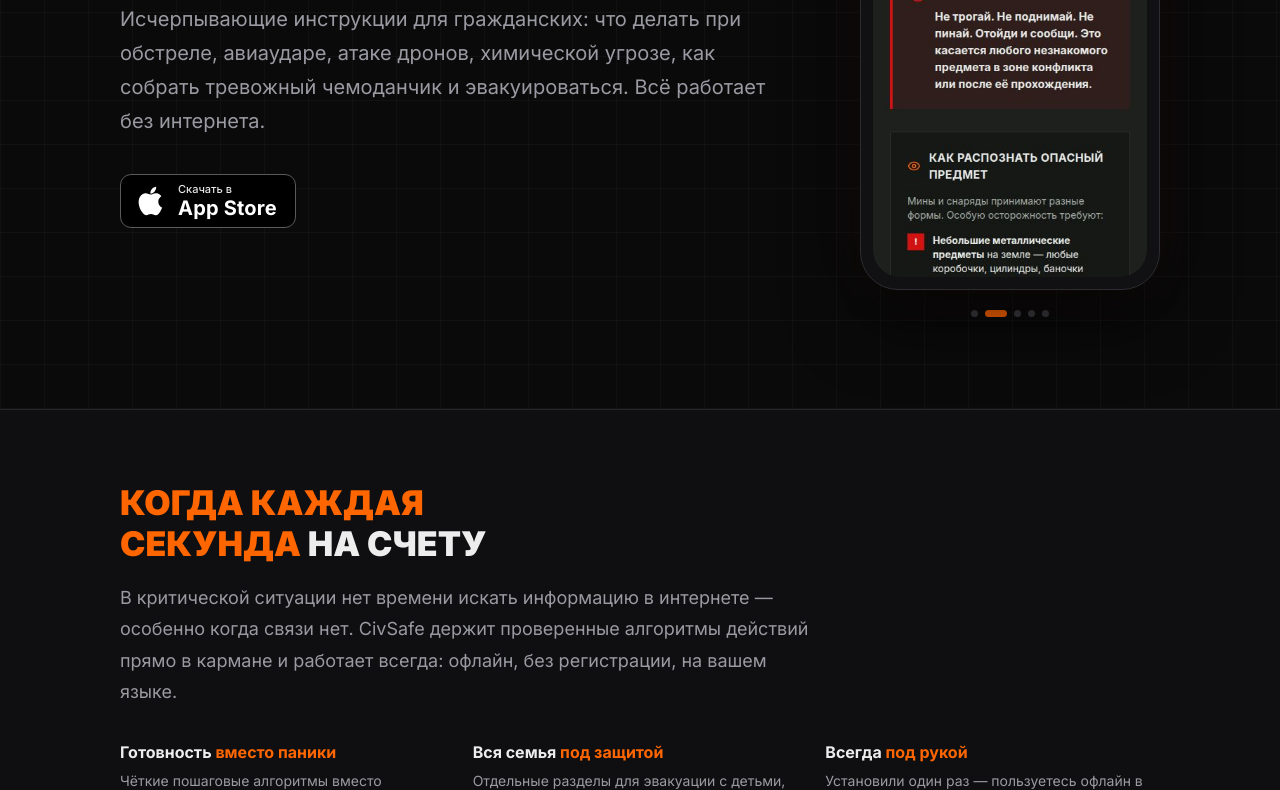
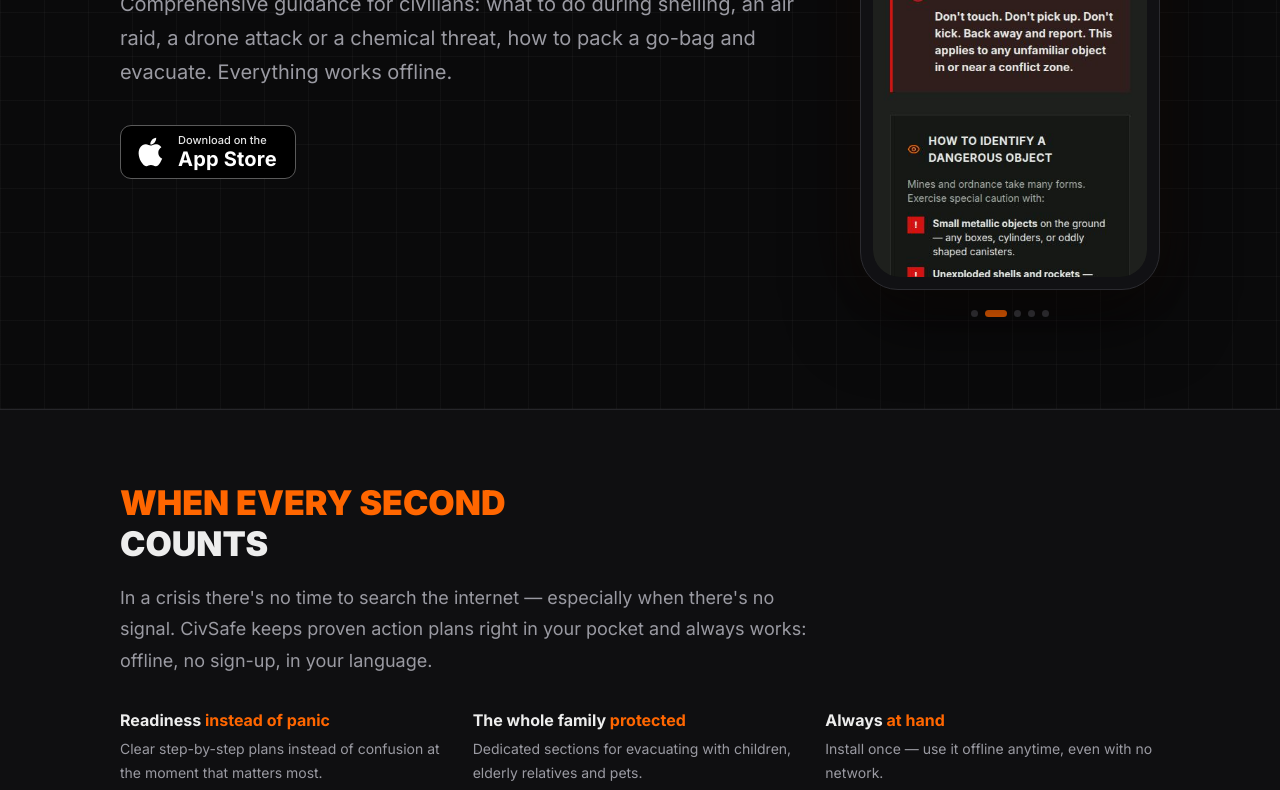
Before and after one commit to mediabuyer529-cpu/civsafe, a plain HTML site: page index.html in a window 1280 px wide. Shown: the part 474-1264 px from the top of the page. Drawn offline with Linux system fonts and the light colour scheme.

Commit message:
Add files via upload
index.html changes language by native user language

```diff
--- a/index.html
+++ b/index.html
@@ -402,7 +402,17 @@
         '<path d="M11 5 6 9H2v6h4l5 4z"/><path d="M15.5 8.5a5 5 0 0 1 0 7"/>'
       ];
 
-      var state = { lang: "ru" };
+      var state = { lang: (function () {
+        var supported = ["ru", "uk", "en"];
+        var list = (navigator.languages && navigator.languages.length)
+          ? navigator.languages
+          : [navigator.language || navigator.userLanguage || "en"];
+        for (var i = 0; i < list.length; i++) {
+          var code = (list[i] || "").toLowerCase().split("-")[0];
+          if (supported.indexOf(code) !== -1) return code;
+        }
+        return "en";
+      })() };
 
       function setStoreBtn(btn, d) {
         var small = btn.querySelector("[data-store-small]");
```
